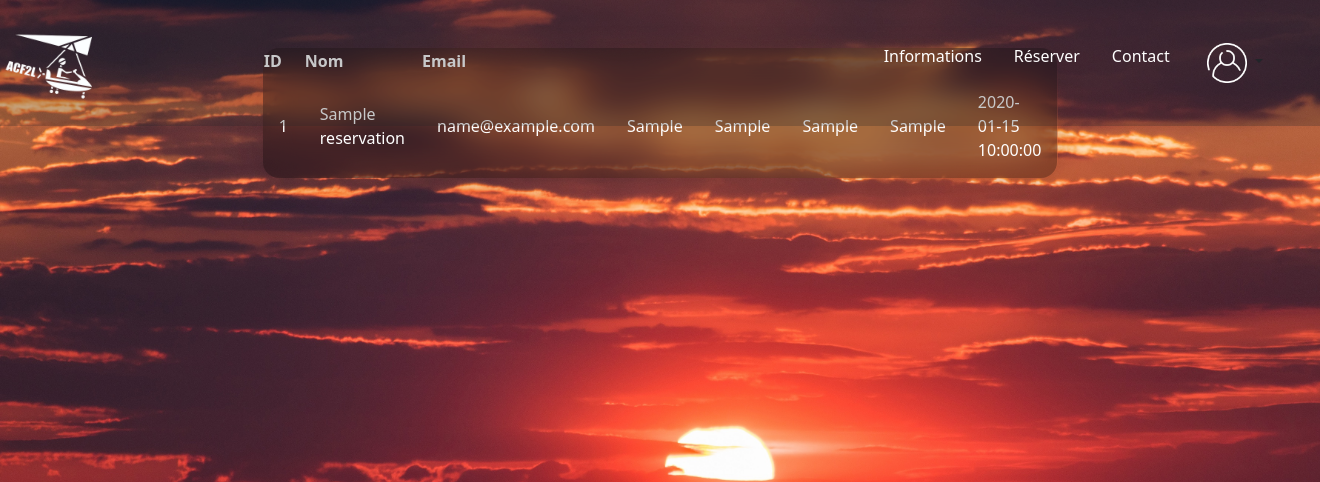
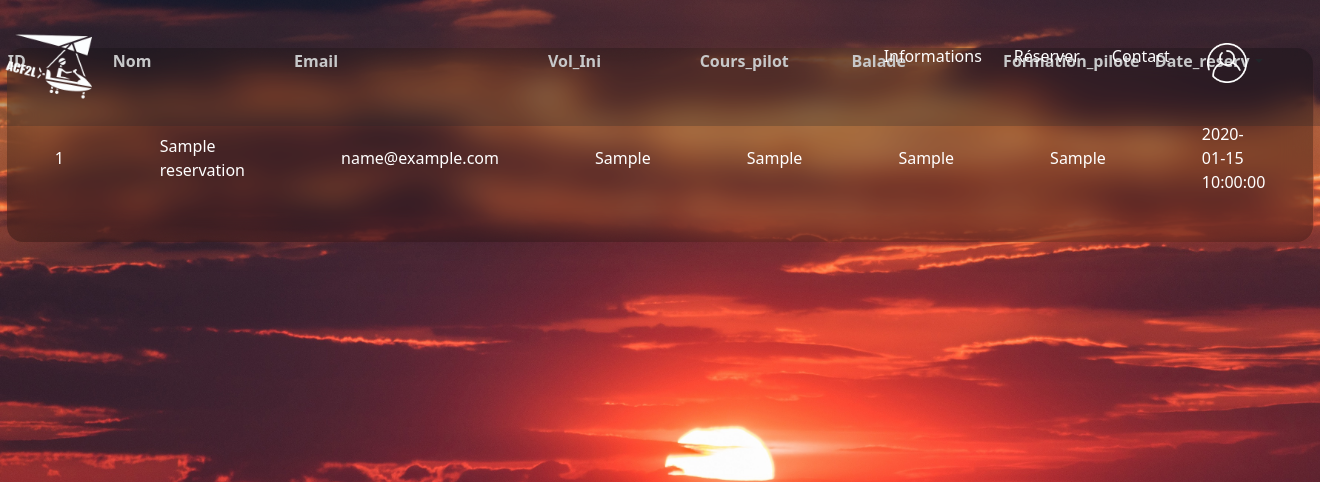
Before and after one commit to FAUPINRemi/SAE303, a PHP site: page /reservationpageadmin.php in a window 1320 px wide. Shown: the top 482 px of the page. Run offline with PHP 8.4, Linux system fonts and the light colour scheme; tables that the repository leaves empty hold one stand-in row (values such as "Sample post").

Commit message:
modif reservationadmin

```diff
--- a/reservationpageadmin.php
+++ b/reservationpageadmin.php
@@ -77,17 +77,17 @@ try {
         // Afficher les données (vous pouvez personnaliser cette partie selon vos besoins)
 
         echo "<table class='formulaire col-md-3 mt-5 mx-auto text-white border-0 mt-4' ";
-        echo "<tr><th>ID</th><th>Nom</th><th>Email</th></tr>";
+        echo "<tr><th>ID</th><th>Nom</th><th>Email</th><th>Vol_Ini</th><th>Cours_pilot</th><th>Balade</th><th>Formation_pilote</th><th>Date_reserv</th></tr>";
         foreach ($rows as $row) {
             echo "<tr class='mx-auto w-50'>";
-            echo "<td class='p-3'> " . $row['id'] . "</td>";
-            echo "<td class='p-3'>" . $row['nom'] . "</td>";
-            echo "<td class='p-3'>" . $row['email'] . "</td>";
-            echo "<td class='p-3'>" . $row['vol_initiation'] . "</td>";
-            echo "<td class='p-3'>" . $row['cours_pilotage'] . "</td>";
-            echo "<td class='p-3'>" . $row['balade_aerienne'] . "</td>";
-            echo "<td class='p-3'>" . $row['formation_pilote'] . "</td>";
-            echo "<td class='p-3'>" . $row['date_reservation'] . "</td>";
+            echo "<td class='p-5'> " . $row['id'] . "</td>";
+            echo "<td class='p-5'>" . $row['nom'] . "</td>";
+            echo "<td class='p-5'>" . $row['email'] . "</td>";
+            echo "<td class='p-5'>" . $row['vol_initiation'] . "</td>";
+            echo "<td class='p-5'>" . $row['cours_pilotage'] . "</td>";
+            echo "<td class='p-5'>" . $row['balade_aerienne'] . "</td>";
+            echo "<td class='p-5'>" . $row['formation_pilote'] . "</td>";
+            echo "<td class='p-5'>" . $row['date_reservation'] . "</td>";
             echo "</tr>";
         }
         echo "</table>";
```
